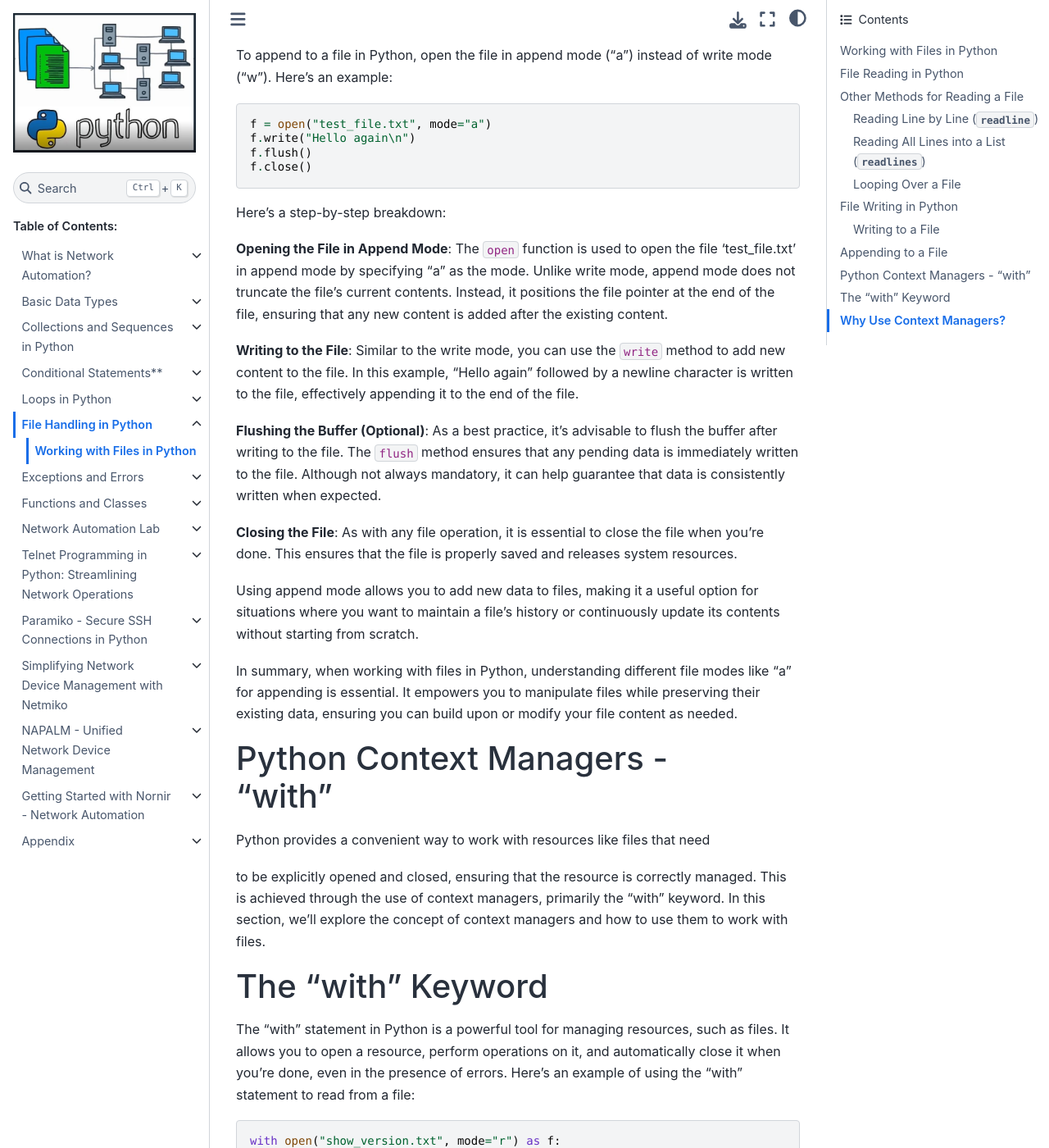
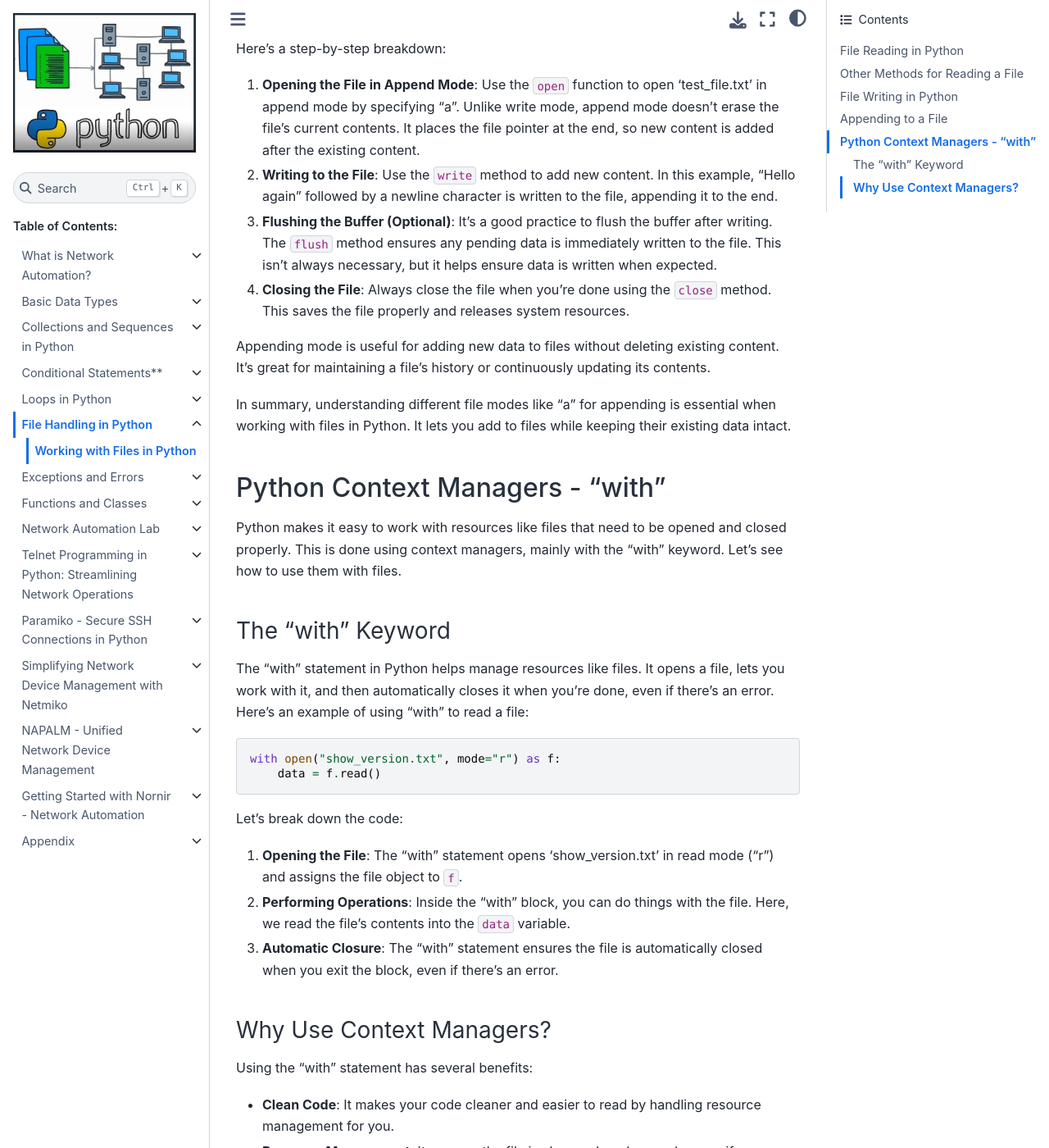
Before and after one commit to sydasif/python-book, a Sphinx documentation site: the page built from docs/source/06_file-handling/01_file.md, in a window 1280 px wide and 1400 px high, scrolled down 3125 px. Shown: the whole window at 82% size. Built offline with Sphinx 7.4.7 and the Sphinx Book theme 1.1.4, drawn with Linux system fonts in a browser that asks for light colours; some of the changed text lies outside the part shown.

Commit message:
Update chapter 06

````diff
--- a/docs/source/06_file-handling/01_file.md
+++ b/docs/source/06_file-handling/01_file.md
@@ -1,10 +1,10 @@
 ## Working with Files in Python
 
-Working with files in Python, is a common task, and it's essential to understand how to read and manipulate the contents of files. In this guide, we'll delve into file handling, beginning with the fundamental method, and then we'll explore alternative approaches for file reading and writing.
+Working with files in Python is a common task. It's important to know how to read and manipulate file contents. This guide will start with the basic method and then explore other ways to read and write files.
 
-## File Reading in Python
+### File Reading in Python
 
-File reading in Python allows you to access the contents of a file. The basic method for reading a file is as follows:
+Reading a file in Python lets you access its contents. Here's the basic method:
 
 ```python
 f = open('show_version.txt')
@@ -12,23 +12,23 @@
 f.close()
 ```
 
-Let's break down the code step by step:
+Let's break down the code:
 
-**Opening the File**: The `open()` function is used to open a file. In this example, 'show_version.txt' represents the file you intend to read. If the file is located in the same directory as your Python script, you can simply provide the filename. The `open` function returns a file object, which we assign to the variable `f`, commonly referred to as a file handler.
+1. **Opening the File**: Use the `open()` function to open a file. In this example, 'show_version.txt' is the file you want to read. If the file is in the same directory as your Python script, just provide the filename. The `open` function returns a file object, which we assign to the variable `f`.
 
-**Reading the File**: Once the file is open, you can retrieve its contents using the `read()` method. In this case, we read the entire file as a string and store it in the `data` variable.
+2. **Reading the File**: After opening the file, use the `read()` method to get its contents. Here, we read the entire file as a string and store it in the `data` variable.
 
-**Closing the File**: It is crucial to close the file after reading it using the `close()` method. Neglecting to do so can lead to resource leaks and other issues. Although Python can automatically close the file when the script ends, it is considered a best practice to explicitly close it.
+3. **Closing the File**: It's important to close the file after reading it using the `close()` method. Not closing the file can cause resource leaks and other issues. Although Python can automatically close the file when the script ends, it's best practice to close it explicitly.
 
-The default mode for opening a file is `'r'` (read), and it opens the file as a text file. If you want to specify a different mode or open a file in binary mode, you can do so by providing it as the second argument to the `open` function.
+By default, the file is opened in `'r'` (read) mode, which treats it as a text file. If you need a different mode or want to open a file in binary mode, you can specify it as the second argument to the `open` function.
 
-## Other Methods for Reading a File
+### Other Methods for Reading a File
 
-There are several other methods for reading a file, each tailored to specific needs:
+There are several ways to read a file in Python, each suited to different needs:
 
-### Reading Line by Line (`readline`)
+#### Reading Line by Line (`readline`)
 
-The `readline()` method allows you to read one line at a time while advancing the file pointer. To read each line in sequence, you can use a loop. If you wish to re-read the file, don't forget to reset the file pointer to the beginning using `f.seek(0)`.
+The `readline()` method reads one line at a time and moves the file pointer to the next line. You can use a loop to read each line in sequence. If you need to re-read the file, reset the file pointer to the beginning with `f.seek(0)`.
 
 ```python
 f = open('show_version.txt')
@@ -63,38 +63,38 @@
 f.close()
 ```
 
-These are the fundamental and common techniques for reading the contents of a file in Python. Depending on your specific requirements, you can choose the method that best suits your needs. Just remember to close the file when you're finished to ensure proper resource management and prevent potential issues.
+These are the basic and common techniques for reading a file in Python. Choose the method that best fits your needs. Always remember to close the file when you're done to manage resources properly and avoid issues.
 
-## File Writing in Python
+### File Writing in Python
 
-Python allows not only reading files but also creating and modifying them. Let's explore file writing in Python, covering the process of opening a file for writing, adding content to it, and the implications of writing to a file.
+Python not only lets you read files but also create and modify them. Let's look at how to write to a file in Python, including opening a file for writing, adding content, and what happens when you write to a file.
 
-### Writing to a File
+#### Writing to a File
 
-To write to a file in Python, you must open the file in write mode and then use the `write()` method to append content. Here's an example of writing to a file:
+To write to a file in Python, you need to open it in write mode and use the `write()` method to add content. Here's an example:
 
 ```python
 f = open('show_version.txt', "w")
 f.write("This is the 1st line to write...\n")
-f.write("This is the 2nd line to write.....\n")
+f.write("This is the 2nd line to write...\n")
 f.close()
 ```
 
 Here's a breakdown of the code:
 
-**Opening the File for Writing**: The `open()` function is used to open a file in write mode. In this example, 'show_version.txt' is the file you want to write to, and "w" is used as the second argument to specify write mode. If the file does not exist, it will be created. If it already exists, its previous contents will be overwritten, so use caution when opening an existing file in write mode.
+1. **Opening the File for Writing**: Use the `open()` function to open a file in write mode. In this example, 'show_version.txt' is the file you want to write to, and "w" specifies write mode. If the file doesn't exist, it will be created. If it does exist, its previous contents will be overwritten, so be careful when opening an existing file in write mode.
 
-**Writing to the File**: The `write()` method is employed to add content to the file. In this case, we add two lines of text to the file, followed by a newline character (`\n`) to separate the lines.
+2. **Writing to the File**: Use the `write()` method to add content to the file. In this case, we add two lines of text, each followed by a newline character (`\n`) to separate the lines.
 
-**Closing the File**: Just like with file reading, it's vital to close the file after you're finished writing to it. Failing to do so may result in incomplete or corrupted data in the file.
+3. **Closing the File**: It's important to close the file after writing to it using the `close()` method. Not closing the file can result in incomplete or corrupted data.
 
-Writing to a file in Python is a destructive operation when you open a file in write mode. If the file you're opening already contains content, that content will be overwritten. In other words, the file will be truncated, and only the content you write will remain.
+Writing to a file in Python is a destructive operation when you open a file in write mode. If the file already has content, that content will be overwritten. Only the new content you write will remain.
 
-## Appending to a File
+### Appending to a File
 
-Appending to a file in Python enables you to add new content to an existing file without erasing its current contents. This section explains how to append a file using the same fundamental structure as file writing, but with a different mode.
+Appending to a file in Python lets you add new content to an existing file without erasing what's already there. Here's how to do it:
 
-To append to a file in Python, open the file in append mode ("a") instead of write mode ("w"). Here's an example:
+To append to a file, open it in append mode ("a") instead of write mode ("w"). Here's an example:
 
 ```python
 f = open("test_file.txt", mode="a")
@@ -105,59 +105,53 @@
 
 Here's a step-by-step breakdown:
 
-**Opening the File in Append Mode**: The `open` function is used to open the file 'test_file.txt' in append mode by specifying "a" as the mode. Unlike write mode, append mode does not truncate the file's current contents. Instead, it positions the file pointer at the end of the file, ensuring that any new content is added after the existing content.
+1. **Opening the File in Append Mode**: Use the `open` function to open 'test_file.txt' in append mode by specifying "a". Unlike write mode, append mode doesn't erase the file's current contents. It places the file pointer at the end, so new content is added after the existing content.
 
-**Writing to the File**: Similar to the write mode, you can use the `write` method to add new content to the file. In this example, "Hello again" followed by a newline character is written to the file, effectively appending it to the end of the file.
+2. **Writing to the File**: Use the `write` method to add new content. In this example, "Hello again" followed by a newline character is written to the file, appending it to the end.
 
-**Flushing the Buffer (Optional)**: As a best practice, it's advisable to flush the buffer after writing to the file. The `flush` method ensures that any pending data is immediately written to the file. Although not always mandatory, it can help guarantee that data is consistently written when expected.
+3. **Flushing the Buffer (Optional)**: It's a good practice to flush the buffer after writing. The `flush` method ensures any pending data is immediately written to the file. This isn't always necessary, but it helps ensure data is written when expected.
 
-**Closing the File**: As with any file operation, it is essential to close the file when you're done. This ensures that the file is properly saved and releases system resources.
+4. **Closing the File**: Always close the file when you're done using the `close` method. This saves the file properly and releases system resources.
 
-Using append mode allows you to add new data to files, making it a useful option for situations where you want to maintain a file's history or continuously update its contents without starting from scratch.
+Appending mode is useful for adding new data to files without deleting existing content. It's great for maintaining a file's history or continuously updating its contents.
 
-In summary, when working with files in Python, understanding different file modes like "a" for appending is essential. It empowers you to manipulate files while preserving their existing data, ensuring you can build upon or modify your file content as needed.
+In summary, understanding different file modes like "a" for appending is essential when working with files in Python. It lets you add to files while keeping their existing data intact.
 
-## Python Context Managers - "with"
+### Python Context Managers - "with"
 
-Python provides a convenient way to work with resources like files that need
+Python makes it easy to work with resources like files that need to be opened and closed properly. This is done using context managers, mainly with the "with" keyword. Let's see how to use them with files.
 
- to be explicitly opened and closed, ensuring that the resource is correctly managed. This is achieved through the use of context managers, primarily the "with" keyword. In this section, we'll explore the concept of context managers and how to use them to work with files.
+#### The "with" Keyword
 
-## The "with" Keyword
-
-The "with" statement in Python is a powerful tool for managing resources, such as files. It allows you to open a resource, perform operations on it, and automatically close it when you're done, even in the presence of errors. Here's an example of using the "with" statement to read from a file:
+The "with" statement in Python helps manage resources like files. It opens a file, lets you work with it, and then automatically closes it when you're done, even if there's an error. Here's an example of using "with" to read a file:
 
 ```python
 with open("show_version.txt", mode="r") as f:
     data = f.read()
 ```
 
-Let's break down the code step by step:
+Let's break down the code:
 
-**Opening the File**: The "with" statement begins by opening the file 'show_version.txt' in read mode ("r") within a context manager. This is done using the `open` function, as usual, and the file object is assigned to the variable `f`.
+1. **Opening the File**: The "with" statement opens 'show_version.txt' in read mode ("r") and assigns the file object to `f`.
 
-**Performing Operations**: Inside the "with" block, you can perform various operations on the file. In this case, we read the contents of the file using the `read` method and assign it to the variable `data`.
+2. **Performing Operations**: Inside the "with" block, you can do things with the file. Here, we read the file's contents into the `data` variable.
 
-**Automatic Closure**: The key advantage of using the "with" statement is that it automatically ensures the resource (in this case, the file) is properly closed when you exit the "with" block. This occurs regardless of whether the block is exited normally or due to an error.
+3. **Automatic Closure**: The "with" statement ensures the file is automatically closed when you exit the block, even if there's an error.
 
-## Why Use Context Managers?
+#### Why Use Context Managers?
 
-Context managers, via the "with" statement, offer several benefits:
+Using the "with" statement has several benefits:
 
-**Clean Code**: They result in cleaner and more readable code by abstracting resource management. You don't need to explicitly open and close resources, reducing the chance of resource leaks or mistakes.
+- **Clean Code**: It makes your code cleaner and easier to read by handling resource management for you.
+- **Resource Management**: It ensures the file is always closed properly, even if an error occurs.
+- **Improved Safety**: It reduces the risk of forgetting to close a file, which can cause problems.
+- **Simplified Error Handling**: It makes error handling easier since you don't have to worry about closing the file yourself.
 
-**Resource Management**: They ensure proper resource management. The file is guaranteed to be closed, even if an exception is raised within the "with" block.
+In summary, context managers with the "with" statement are very useful in Python for managing resources like files. They make your code simpler, safer, and more readable by automatically handling resource cleanup.
 
-**Improved Safety**: They enhance code safety. Without context managers, you might forget to close a resource, potentially leading to resource leaks and unpredictable behavior.
+For more detailed information, you can refer to the official Python documentation:
 
-**Simplified Error Handling**: They make error handling more straightforward. With context managers, you can focus on handling specific errors or exceptions within the "with" block without worrying about resource cleanup.
+1. **File Modes**: [Python File Modes](https://docs.python.org/3/library/functions.html#open)
+2. **Context Managers and `with` Statement**: [The `with` Statement](https://docs.python.org/3/reference/compound_stmts.html#the-with-statement)
 
-In summary, context managers, exemplified by the "with" statement, are a valuable tool in Python for ensuring proper resource management, especially when working with files. They simplify the code, make it more readable, and enhance the safety of your applications by automatically taking care of resource cleanup.
-
-For further information and more detailed insights into Python's capabilities, you can refer to the official Python documentation:
-
-1. **File Modes**: Official Python documentation on file modes: [Python File Modes](https://docs.python.org/3/library/functions.html#open)
-
-2. **Context Managers and `with` Statement**: Official Python documentation on context managers and the `with` statement: [The `with` Statement](https://docs.python.org/3/reference/compound_stmts.html#the-with-statement)
-
-The official documentation is an invaluable resource that provides in-depth information on Python's file handling, context managers, and various other aspects of the language.
+The official documentation provides in-depth information on Python's file handling, context managers, and more.
````
Also changed, not shown: other parts of docs/source/06_file-handling/01_file.md (+4 -4 lines), docs/source/06_file-handling/index.md (+1 -1 lines).
